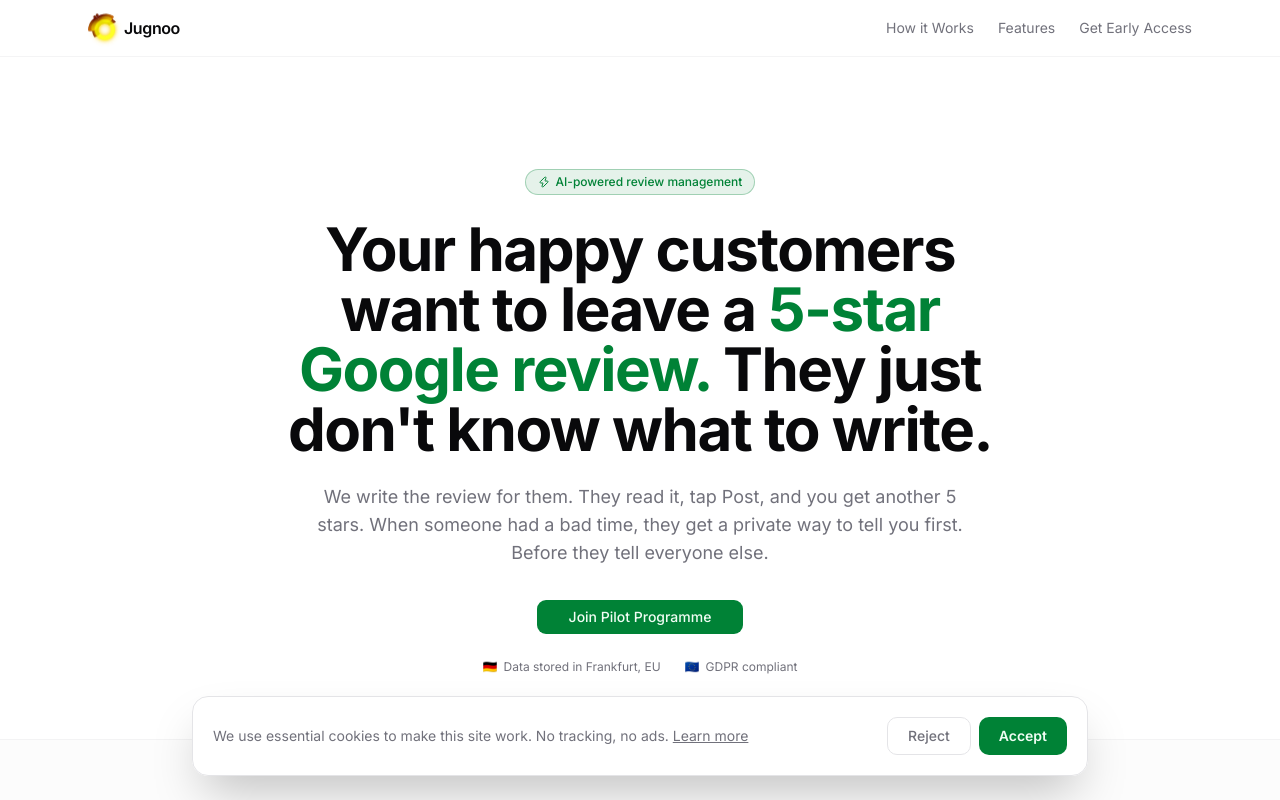
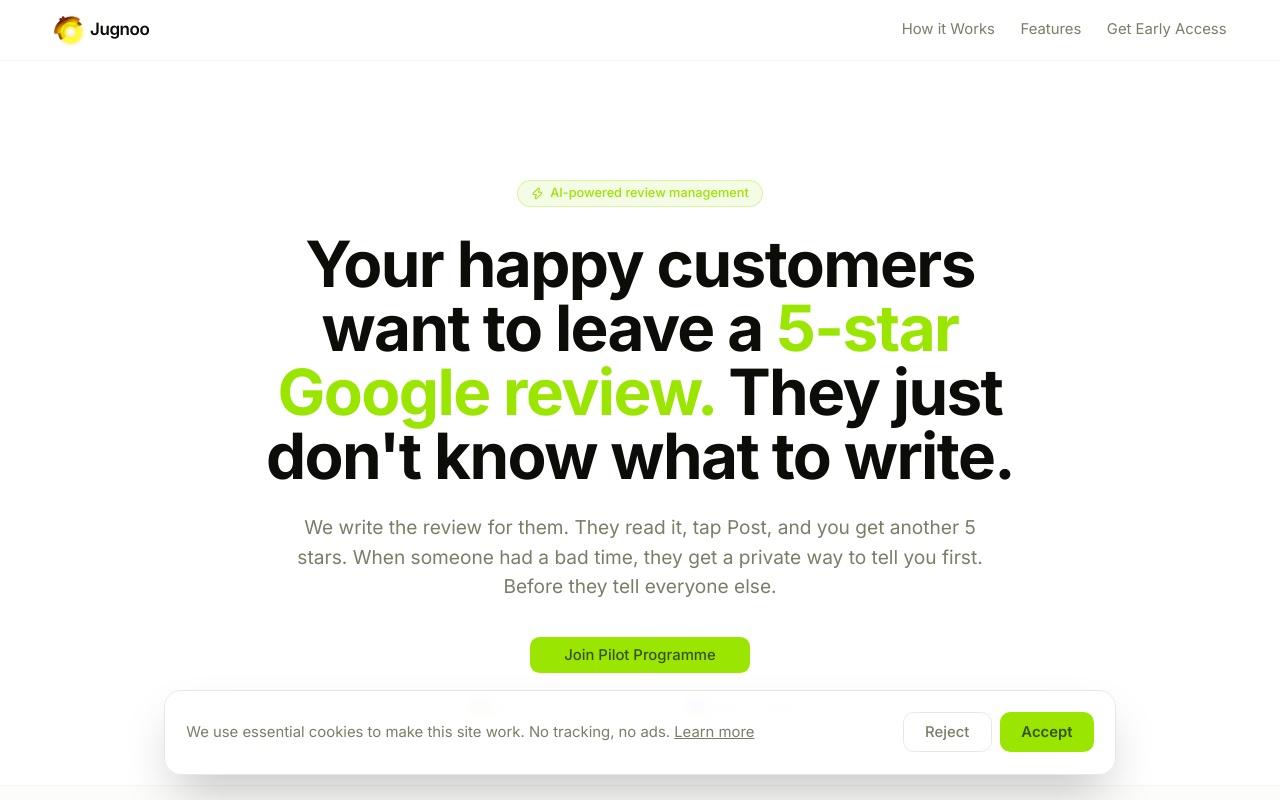
Before and after one commit to jainishan2323/google-review-app, a Next.js app in the folder apps/landing/: page / in a window 1280 px wide. Shown: the top 800 px of the page. Built offline with nearby package versions, Linux system fonts and the light colour scheme.

Commit message:
theme updated on landing

```diff
--- a/apps/landing/src/app/globals.css
+++ b/apps/landing/src/app/globals.css
@@ -32,44 +32,44 @@
 @layer base {
   :root {
     --background: oklch(1 0 0);
-    --foreground: oklch(0.141 0.005 285.823);
+    --foreground: oklch(0.153 0.006 107.1);
     --card: oklch(1 0 0);
-    --card-foreground: oklch(0.141 0.005 285.823);
+    --card-foreground: oklch(0.153 0.006 107.1);
     --popover: oklch(1 0 0);
-    --popover-foreground: oklch(0.141 0.005 285.823);
-    --primary: oklch(0.527 0.154 150.069);
-    --primary-foreground: oklch(0.982 0.018 155.826);
+    --popover-foreground: oklch(0.153 0.006 107.1);
+    --primary: oklch(0.841 0.238 128.85);
+    --primary-foreground: oklch(0.405 0.101 131.063);
     --secondary: oklch(0.967 0.001 286.375);
     --secondary-foreground: oklch(0.21 0.006 285.885);
-    --muted: oklch(0.967 0.001 286.375);
-    --muted-foreground: oklch(0.552 0.016 285.938);
-    --accent: oklch(0.967 0.001 286.375);
-    --accent-foreground: oklch(0.21 0.006 285.885);
+    --muted: oklch(0.966 0.005 106.5);
+    --muted-foreground: oklch(0.58 0.031 107.3);
+    --accent: oklch(0.966 0.005 106.5);
+    --accent-foreground: oklch(0.228 0.013 107.4);
     --destructive: oklch(0.577 0.245 27.325);
-    --border: oklch(0.92 0.004 286.32);
-    --input: oklch(0.92 0.004 286.32);
-    --ring: oklch(0.705 0.015 286.067);
+    --border: oklch(0.93 0.007 106.5);
+    --input: oklch(0.93 0.007 106.5);
+    --ring: oklch(0.737 0.021 106.9);
     --radius: 0.625rem;
   }
   .dark {
-    --background: oklch(0.141 0.005 285.823);
-    --foreground: oklch(0.985 0 0);
-    --card: oklch(0.21 0.006 285.885);
-    --card-foreground: oklch(0.985 0 0);
-    --popover: oklch(0.21 0.006 285.885);
-    --popover-foreground: oklch(0.985 0 0);
-    --primary: oklch(0.527 0.154 150.069);
-    --primary-foreground: oklch(0.982 0.018 155.826);
+    --background: oklch(0.153 0.006 107.1);
+    --foreground: oklch(0.988 0.003 106.5);
+    --card: oklch(0.228 0.013 107.4);
+    --card-foreground: oklch(0.988 0.003 106.5);
+    --popover: oklch(0.228 0.013 107.4);
+    --popover-foreground: oklch(0.988 0.003 106.5);
+    --primary: oklch(0.768 0.233 130.85);
+    --primary-foreground: oklch(0.405 0.101 131.063);
     --secondary: oklch(0.274 0.006 286.033);
     --secondary-foreground: oklch(0.985 0 0);
-    --muted: oklch(0.274 0.006 286.033);
-    --muted-foreground: oklch(0.705 0.015 286.067);
-    --accent: oklch(0.274 0.006 286.033);
-    --accent-foreground: oklch(0.985 0 0);
+    --muted: oklch(0.286 0.016 107.4);
+    --muted-foreground: oklch(0.737 0.021 106.9);
+    --accent: oklch(0.286 0.016 107.4);
+    --accent-foreground: oklch(0.988 0.003 106.5);
     --destructive: oklch(0.704 0.191 22.216);
     --border: oklch(1 0 0 / 10%);
     --input: oklch(1 0 0 / 15%);
-    --ring: oklch(0.552 0.016 285.938);
+    --ring: oklch(0.58 0.031 107.3);
   }
   * {
     border-color: var(--border);
@@ -81,5 +81,6 @@
   }
   html {
     font-family: var(--font-sans);
+    font-size: 17px;
   }
 }
--- a/apps/landing/src/app/page.tsx
+++ b/apps/landing/src/app/page.tsx
@@ -367,10 +367,10 @@ export default function LandingPage() {
             <h2 className="text-3xl font-bold tracking-tight sm:text-4xl">
               We&apos;re onboarding our first restaurants now.
             </h2>
-            <p className="mt-3 text-muted-foreground">
+            <p className="mt-3 mb-6 text-muted-foreground">
               {signInEnabled
                 ? "Sign in with Google below and you’re up in about 10 minutes. Or leave your email and I’ll write to you directly."
-                : "Drop your email and I’ll write to you directly when your spot is ready."}
+                : "Drop your email and we will write to you directly when your spot is ready."}
             </p>
 
             {signInEnabled && (
--- a/apps/landing/src/components/AIReviewCard.tsx
+++ b/apps/landing/src/components/AIReviewCard.tsx
@@ -89,13 +89,13 @@ export function AIReviewCard() {
               >
                 {reviewAction === "anonymous" ? (
                   <>
-                    <Check className="size-3 text-green-500" />
+                    <Check className="size-3 text-primary" />
                     Submitted privately
                   </>
                 ) : (
                   <>
                     <Lock className="size-3" />
-                    Post anonymous
+                    Submit to Manager
                   </>
                 )}
               </button>
```
